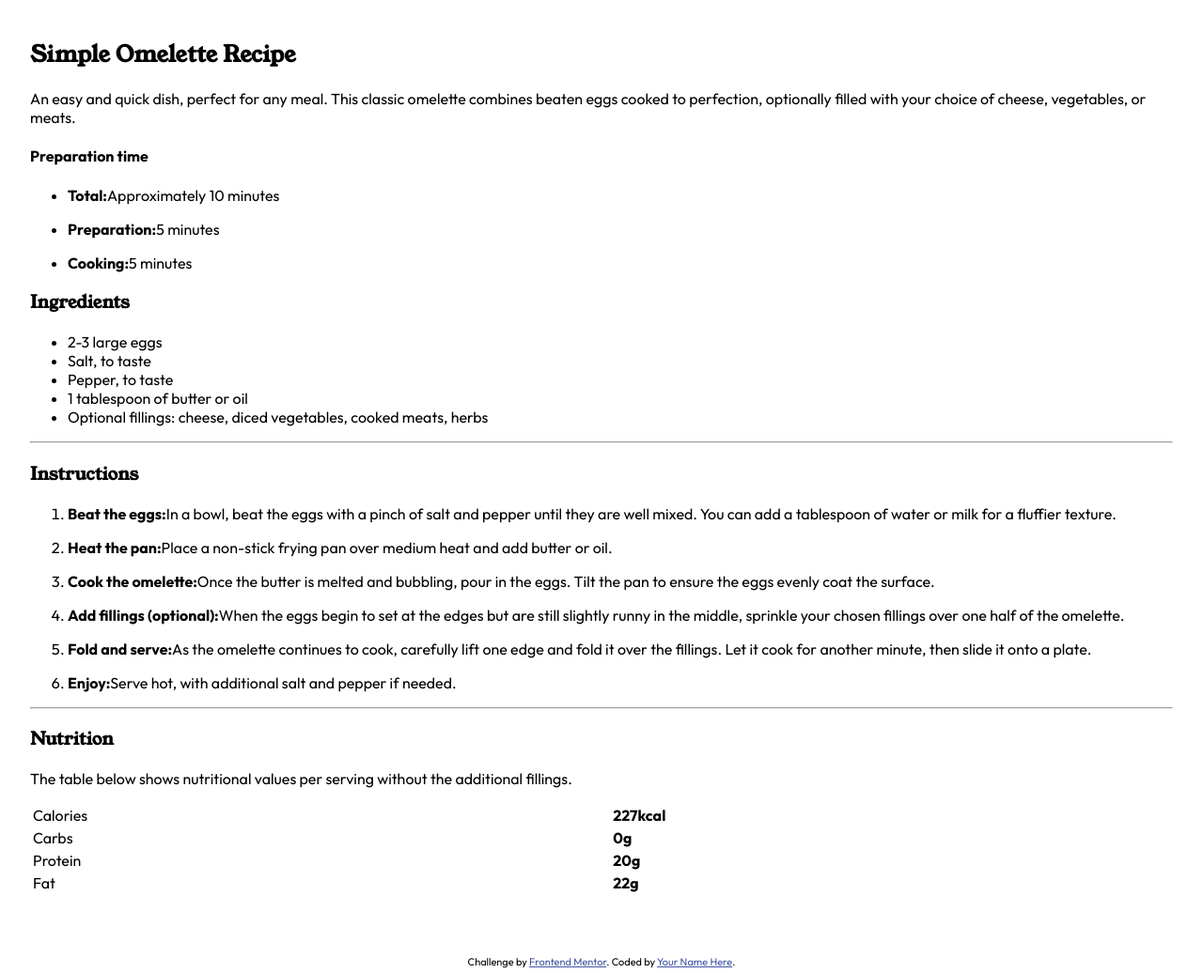
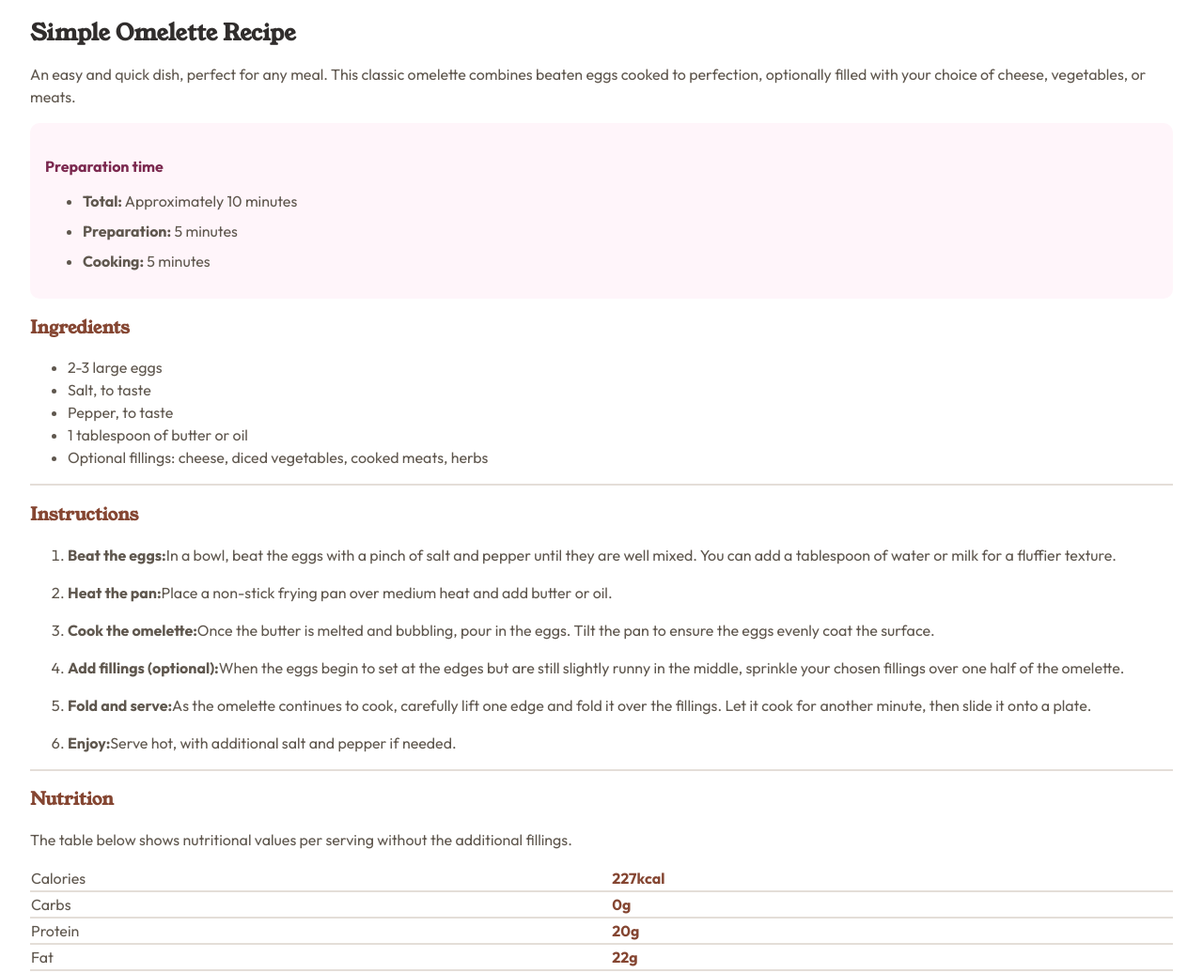
Before and after one commit to Vinit1234/FrontEndMentorProjects, a plain HTML site: page 4-recipe-page-main/index.html in a window 1280 px wide. Shown: the part 600-1636 px from the top of the page at 94% size. Drawn offline with Linux system fonts and the light colour scheme.

Commit message:
Added color schemes and other typography specs

```diff
--- a/4-recipe-page-main/index.html
+++ b/4-recipe-page-main/index.html
@@ -31,13 +31,13 @@
       <section class="preparation-time">
         <h4>Preparation time</h4>
         <ul>
-          <li><p><span class="bold-text">Total:</span>Approximately 10 minutes</p></li>
-          <li><p><span class="bold-text">Preparation:</span>5 minutes</p></li>
-          <li><p><span class="bold-text">Cooking:</span>5 minutes</p></li>
+          <li><p><span class="bold-text">Total:</span> Approximately 10 minutes</p></li>
+          <li><p><span class="bold-text">Preparation:</span> 5 minutes</p></li>
+          <li><p><span class="bold-text">Cooking:</span> 5 minutes</p></li>
         </ul>
       </section>
 
-      <section class="ingredients">
+      <section class="ingredients hr-bottom">
         <h3 class="sub-heading" >Ingredients</h3>
         <ul>
           <li>2-3 large eggs</li>
@@ -47,9 +47,9 @@
           <li>Optional fillings: cheese, diced vegetables, cooked meats, herbs</li>
         </ul>
       </section>
-      <hr>
+      <!-- <hr> -->
 
-      <section class="instructions">
+      <section class="instructions hr-bottom">
         <h3 class="sub-heading" >Instructions</h3>
         <ol>
           <li><p><span class="bold-text">Beat the eggs:</span>In a bowl, beat the eggs with a pinch of salt and pepper until they are well mixed.
@@ -65,25 +65,25 @@
           <li><p><span class="bold-text">Enjoy:</span>Serve hot, with additional salt and pepper if needed.</p></li>
         </ol>
       </section>
-      <hr>
+      <!-- <hr> -->
 
       <section class="nutrition">
         <h3 class="sub-heading" >Nutrition</h3>
         <p>The table below shows nutritional values per serving without the additional fillings.</p>
         <table class="nutrition-tbl">
-          <tr>
+          <tr class="nutri-rows">
             <td>Calories</td>
             <td class="bold-text nutri-values">227kcal</td>
           </tr>
-          <tr>
+          <tr class="nutri-rows">
             <td>Carbs</td>
             <td class="bold-text nutri-values">0g</td>
           </tr>
-          <tr>
+          <tr class="nutri-rows">
             <td>Protein</td>
             <td class="bold-text nutri-values">20g</td>
           </tr>
-          <tr>
+          <tr class="nutri-rows">
             <td>Fat</td>
             <td class="bold-text nutri-values">22g</td>
           </tr>
--- a/4-recipe-page-main/styles.css
+++ b/4-recipe-page-main/styles.css
@@ -1,4 +1,12 @@
 :root{
+    --White: hsl(0, 0%, 100%);
+    --Stone-100: hsl(30, 54%, 90%);
+    --Stone-150: hsl(30, 18%, 87%);
+    --Stone-600: hsl(30, 10%, 34%);
+    --Stone-900: hsl(24, 5%, 18%);
+    --Brown-800: hsl(14, 45%, 36%);
+    --Rose-800: hsl(332, 51%, 32%);
+    --Rose-50: hsl(330, 100%, 98%);
 
     font-size: 16px;
 
@@ -42,10 +50,13 @@ body{
 }
 
 /* ===================================== */
-/* Typography */
+/* Typography and color schemes */
 
 body{
     font-family: 'Outfit',sans-serif;
+    /* background-color: var(--Stone-100); */
+    color: var(--Stone-600);
+    line-height: 1.5rem;
 }
 
 .intro>h2, .sub-heading{
@@ -55,7 +66,48 @@ body{
 .bold-text{
     font-weight: bold;
 }
+
+.intro>h2{
+    color: var(--Stone-900);
+    margin-top: 0;
+}
+
+.preparation-time{
+    line-height: 1rem;
+    background-color: var(--Rose-50);
+
+}
+.preparation-time>h4{
+    color:var(--Rose-800);
+}
+
+.sub-heading, .nutri-values{
+    color: var(--Brown-800);
+}
+
+
+/* hr{
+    color: var(--Stone-100);
+} */
+
+.hr-bottom{
+    border-bottom: 2px solid var(--Stone-150);
+}
+
+.nutrition-tbl{
+    border-collapse: collapse;
+}
+
+.nutri-rows{
+    border-bottom: 2px solid var(--Stone-150);
+}
+
 /* ====================================== */
+
+.preparation-time{
+    padding: 1rem;
+    border-radius: 10px;
+}
 
 .recipe-content{
     padding: 2rem;
```
